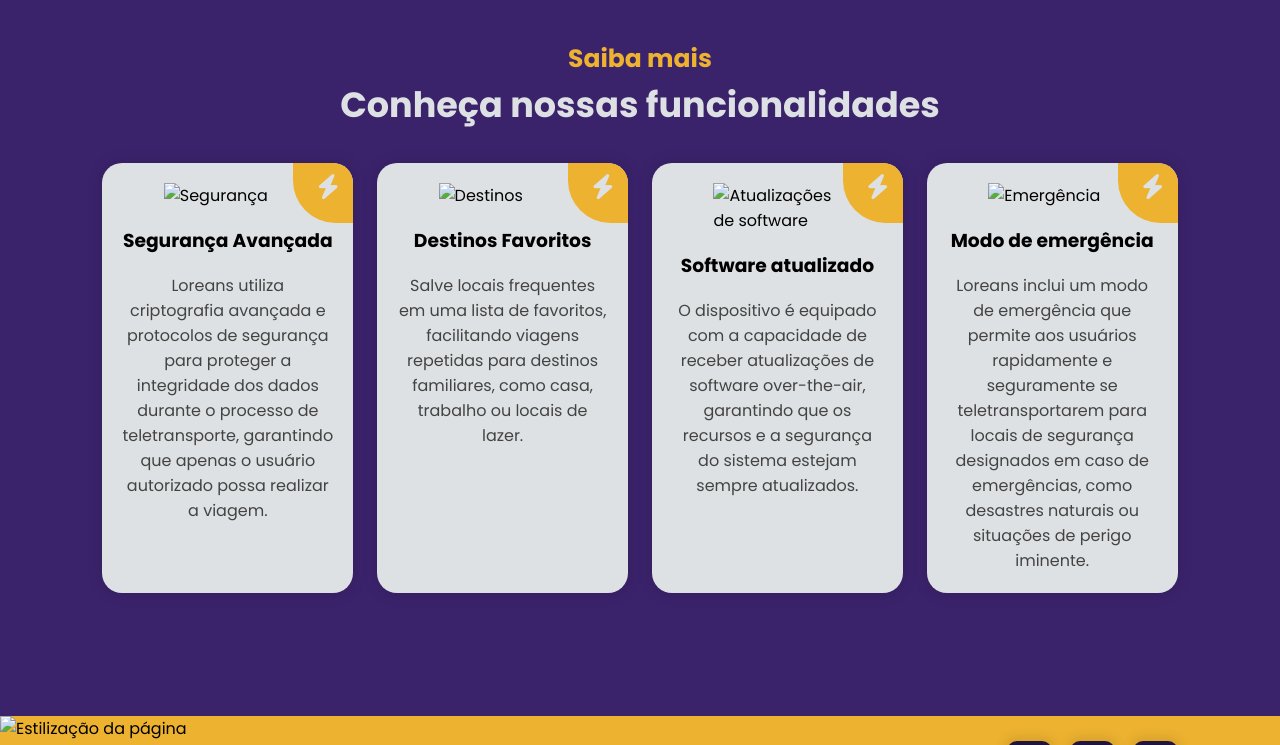
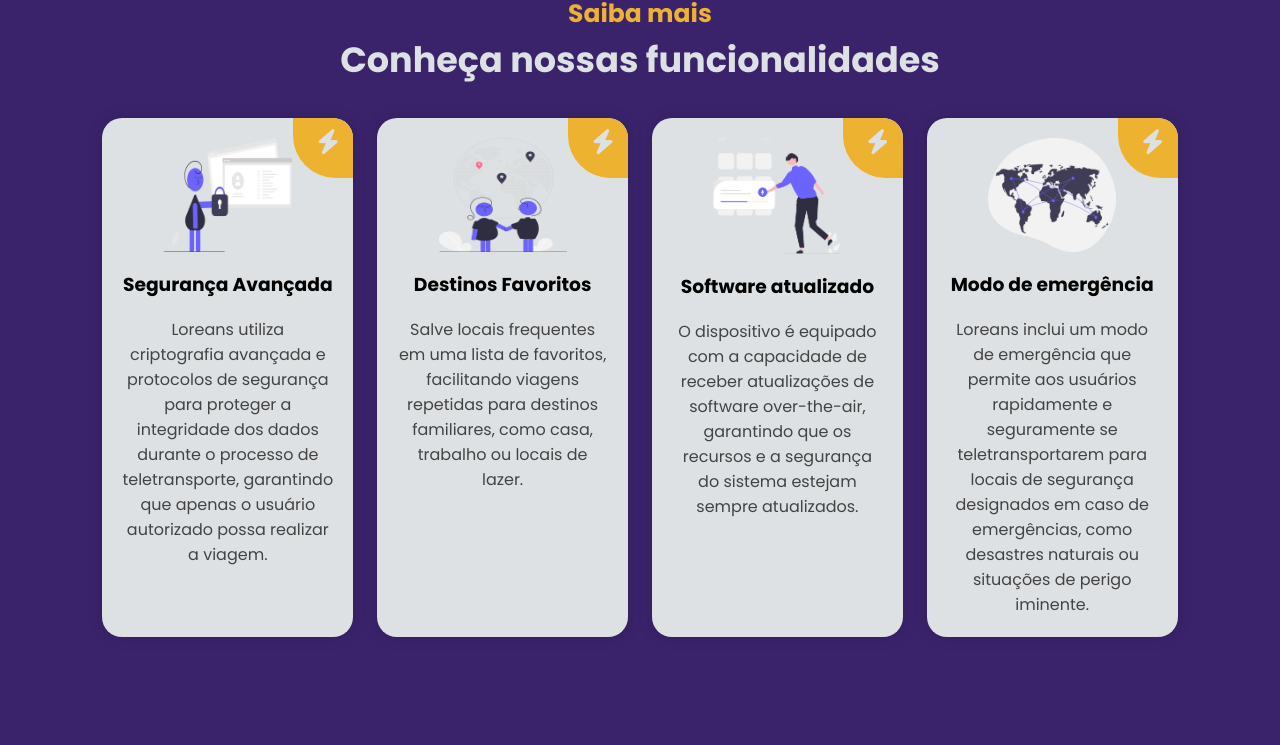
Before and after one commit to AvgvstaDev/landing-page-3000, a plain HTML site: page index.html in a window 1280 px wide. Shown: the part 889-1634 px from the top of the page. Drawn offline with nearby package versions, Linux system fonts and the light colour scheme; the site is published under a folder, as on GitHub Pages, so addresses that start at the root find nothing.

Commit message:
pequenas correções

```diff
--- a/index.html
+++ b/index.html
@@ -3,7 +3,7 @@
 
 <head>
     <title>Loreans</title>
-    <link rel="icon" href="/src/styles/img/bolt.png" ></i>
+    <link rel="icon" href="src/styles/img/bolt.png" ></i>
     <meta charset="UTF-8">
     <meta name="keywords" content="Landing Page, Loreans, teletransporte">
     <meta name="description" content="Landing Page do produto Loreans">
@@ -21,6 +21,7 @@
 
 </head>
 
+<body>
     <header>
         <nav id="navbar">
             <i class="fa-solid fa-bolt" id="nav_logo"> loreans</i>
@@ -115,7 +116,7 @@
                         <i class="fa-solid fa-bolt"></i>
                     </div>
 
-                <img src="/src/styles/img/lock.png" class="function-image" alt="Segurança">
+                    <img src="src/styles/img/lock.png" class="function-image" alt="Segurança">
 
                     <h3 class="function-title">
                         Segurança Avançada
@@ -131,7 +132,7 @@
                         <i class="fa-solid fa-bolt"></i>
                     </div>
 
-                <img src="/src/styles/img/map.png" class="function-image" alt="Destinos">
+                    <img src="src/styles/img/map.png" class="function-image" alt="Destinos">
 
                     <h3 class="function-title">
                         Destinos Favoritos
@@ -149,7 +150,7 @@
                         <i class="fa-solid fa-bolt"></i>
                     </div>
 
-                <img src="/src/styles/img/software.png" class="function-image" alt="Atualizações de software">
+                    <img src="src/styles/img/software.png" class="function-image" alt="Atualizações de software">
 
                     <h3 class="function-title">
                         Software atualizado
@@ -166,7 +167,7 @@
                         <i class="fa-solid fa-bolt"></i>
                     </div>
 
-                <img src="/src/styles/img/emergency.png" class="function-image" alt="Emergência">
+                    <img src="src/styles/img/emergency.png" class="function-image" alt="Emergência">
 
                     <h3 class="function-title">
                         Modo de emergência
@@ -186,7 +187,7 @@
     <script src="src/javascript/script.js"></script>
 
     <footer>
-    <img src="/src/styles/img/wave.svg" alt="Estilização da página">
+        <img src="src/styles/img/wave.svg" alt="Estilização da página">
 
         <div id="footer_items">
             <span id="copyright">
@@ -208,7 +209,5 @@
             </div>
         </div>
     </footer>
-
-
 </body>
 </html>
```
Lines whose indentation alone changed are shown as unchanged.
